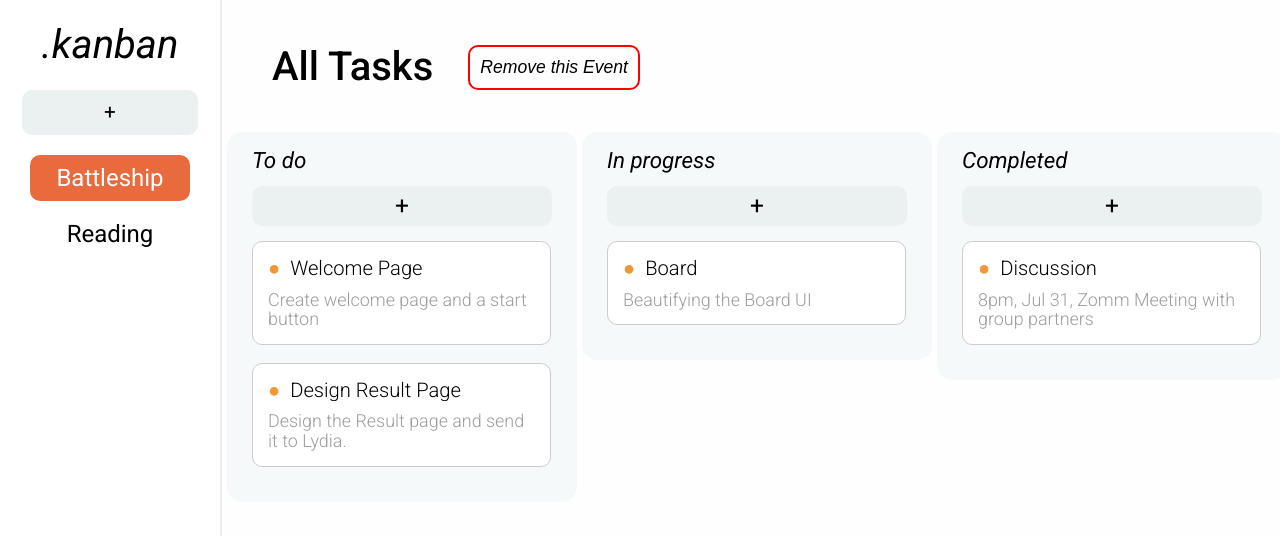
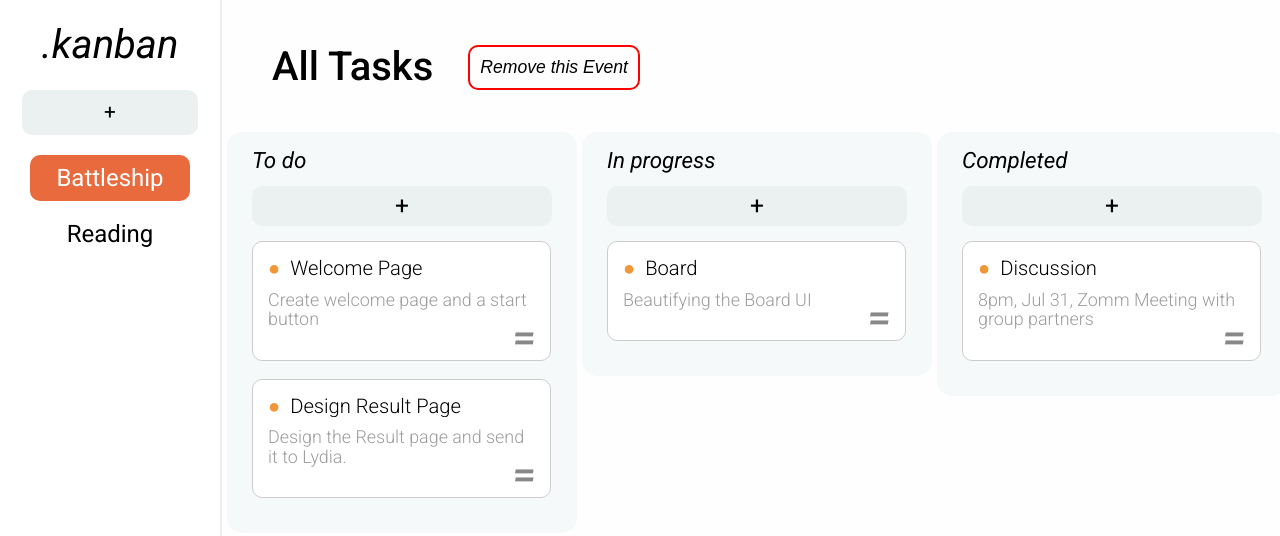
Before and after one commit to jackyrwj/react-todo-list, a React (Vite) app: page / in a window 1280 px wide. Shown: the top 536 px of the page. Built offline with nearby package versions, Linux system fonts and the light colour scheme.

Commit message:
remove event function

```diff
--- a/src/components/Column.jsx
+++ b/src/components/Column.jsx
@@ -2,6 +2,7 @@ import AddTaskButton from './AddTaskButton';
 import Task from './Task';
 import { Droppable, Draggable } from 'react-beautiful-dnd';
 import uuid from 'react-uuid';
+
 const Column = ({ tag, currentEvent, events, setEvents }) => {
   const handleAdd = () => {
     const name = prompt('Enter task name:');
@@ -23,6 +24,22 @@ const Column = ({ tag, currentEvent, events, setEvents }) => {
       return arrCopy;
     });
   };
+
+  const handleRemove = (id) => {
+    setEvents((prev) =>
+      prev.map((event) => {
+        if (event.title === currentEvent.title) {
+          const taskList = event[tag];
+          const index = taskList.findIndex((item) => item.id === id);
+          taskList.splice(index, 1);
+          return { ...event, [tag]: [...taskList] };
+        } else {
+          return event;
+        }
+      })
+    );
+  };
+
   return (
     <div className='column'>
       {tag}
@@ -38,6 +55,7 @@ const Column = ({ tag, currentEvent, events, setEvents }) => {
               {events
                 .find((event) => event.title === currentEvent.title)
                 ?.[tag].map((item, index) => {
+                  console.log(events);
                   return (
                     <Draggable
                       key={item.id}
@@ -49,8 +67,10 @@ const Column = ({ tag, currentEvent, events, setEvents }) => {
                           <Task
                             name={item.name}
                             details={item.details}
+                            id={item.id}
                             provided={provided}
                             snapshot={snapshot}
+                            handleRemove={handleRemove}
                           />
                         );
                       }}
@@ -65,4 +85,5 @@ const Column = ({ tag, currentEvent, events, setEvents }) => {
     </div>
   );
 };
+
 export default Column;
--- a/src/components/Task.jsx
+++ b/src/components/Task.jsx
@@ -1,4 +1,4 @@
-const Task = ({ name, details, provided, snapshot }) => {
+const Task = ({ name, details, id, provided, handleRemove }) => {
       return (
         // <div className='task'>
           <div
@@ -9,6 +9,10 @@ const Task = ({ name, details, provided, snapshot }) => {
           >
           <h2 className='task-name over-hide'>{name}</h2>
           <p className='task-details'>{details}</p>
+          <div className='remove-bar' onClick={() => handleRemove(id)}>
+            -
+          </div>
+          <div className='remove-bar'>-</div>
         </div>
       );
 }
--- a/src/components/task.css
+++ b/src/components/task.css
@@ -119,3 +119,20 @@
   margin-top: 10px;
   line-height: 1.1em;
 }
+
+
+.remove-bar {
+  text-align: end;
+  font-size: 3.5em;
+  font-weight: 300;
+  color: #888;
+  line-height: 0.1em;
+  transition: 0.5s;
+}
+
+.remove-bar:hover {
+  color: red;
+  font-size: 9em;
+  line-height: 0.05em;
+  transition: 0.5s;
+}
```
